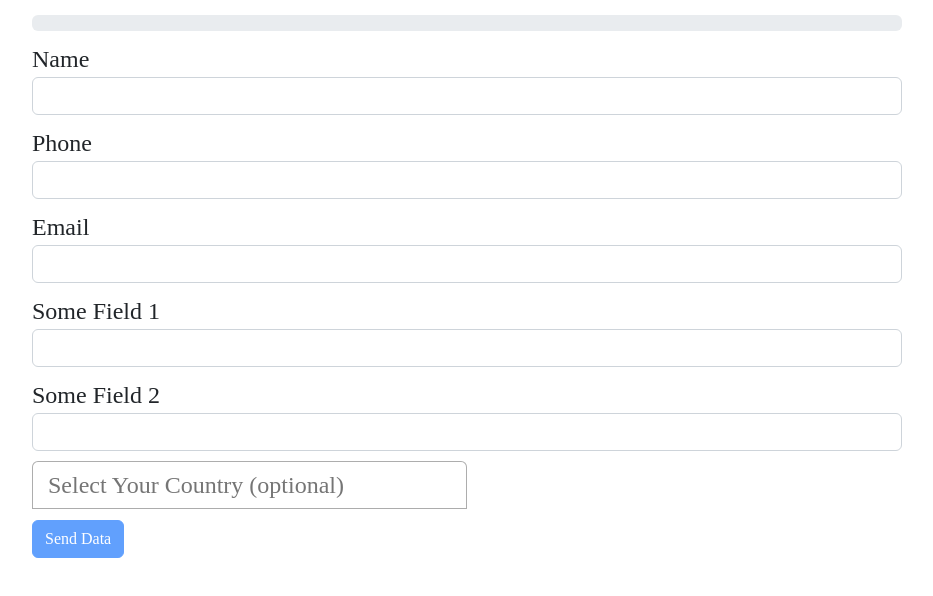
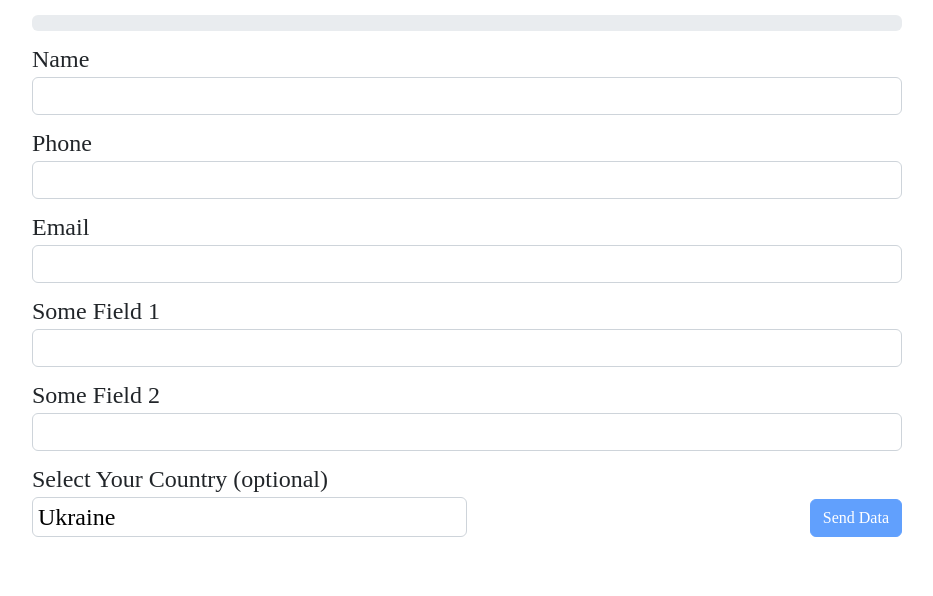
Before and after one commit to VitaliiHoida/vue_VitaliiHoida, a Vue app in the folder homework_4/: page / in a window 1280 px wide. Shown: the top 596 px of the page, without its empty margins (173-1106 px from the left). Built offline with nearby package versions, Linux system fonts and the light colour scheme.

Commit message:
Добавил дропдаун компонент и всунул в форму для наглядности :)

```diff
--- a/homework_4/src/App.vue
+++ b/homework_4/src/App.vue
@@ -15,7 +15,9 @@
         >
         </app-group>
       </div>
-      <app-drop :values="countries"
+      <div class="row-line">
+      <app-drop :values="dropArr"
+                :default_item="def"
                 :shown="shown"
                 @choose-drop="choose($event)"
                 @show-drop="showDrop">
@@ -24,6 +26,7 @@
                   @sendForm="send"
                   >
       </app-button>
+      </div>
     </form>
     <div v-else>
       <table class="table table-bordered">
@@ -85,9 +88,11 @@ export default {
     ],
     result: false,
     /*drop-down*/
-    countries: ['Ukraine', 'Great Britain', 'Poland', 'Orkostan'],
+    dropArr: ['Ukraine', 'Great Britain', 'Poland', 'Orkostan'],
+    def: 'Ukraine',
+    shown: false,
+    /* Значение, в которое записывается выбранный элемент dropdown, для наглядности */
     country: '',
-    shown: false,
   }),
   computed: {
     enabled(){
@@ -104,12 +109,13 @@ export default {
     },
     /* drop-down*/
     choose(e){
+      this.def = e;
       this.country = e;
     },
     showDrop(){
       this.shown = ! this.shown;
     },
-    closeDropdown(){
+    hide(){
       this.shown = false;
     }
   },
@@ -117,6 +123,8 @@ export default {
     this.info.forEach((item) => {
       item.validated = item.pattern.test(item.value);
     });
+    /*сворачиваем дропдаун при клике в любой точке*/
+    document.addEventListener('click', this.hide);
   },
 };
 </script>
@@ -131,4 +139,19 @@ export default {
   max-width: 900px;
   margin: 0 auto;
 }
+
+.row-line{
+  display: flex;
+  justify-content: space-between;
+  flex-wrap: nowrap;
+  margin: 0;
+  padding: 0;
+  flex-direction: row;
+  align-items: end;
+}
+
+.row-line:only-child{
+  flex: 1 0;
+  width: 50%;
+}
 </style>
--- a/homework_4/src/components/AppDrop.vue
+++ b/homework_4/src/components/AppDrop.vue
@@ -3,17 +3,18 @@
        :class="{ 'open-dropdown': shown }"
        >
     <div class="input-wrapper">
+      <label>Select Your Country (optional)</label>
+<!--  @click.stop - запрещает ивент клика по документу для сворачивания списка    -->
       <input
         type="text"
-        placeholder="Select Your Country (optional)"
         class="custom-select"
         readonly="readonly"
-        @click="show"
-        :value="value"
+        @click.stop="show"
+        :value="default_item"
       />
       <i class="fa fa-angle-down" aria-hidden="true"></i>
       <ul class="droplist">
-        <li v-for="(item, i) in values" :key="item" @click="choose(i)">
+        <li v-for="(item, i) in values" :key="item" @click="choose(i)" :class="{'hidden' : item == this.default_item}">
           <span> {{ item }} </span>
         </li>
       </ul>
@@ -24,23 +25,18 @@
 <script>
 export default {
   props: {
-    default: String,
+    default_item: String,
     values: Array,
     shown: Boolean,
-  },
-  data() {
-    return {
-      value: "",
-    };
   },
   methods: {
     show() {
       this.$emit("show-drop");
     },
     choose(i) {
-      this.value = this.values[i];
+      let value = this.values[i];
       this.$emit("show-drop");
-      this.$emit("choose-drop", this.value);
+      this.$emit("choose-drop", value);
     },
   },
 };
@@ -49,30 +45,31 @@ export default {
 <style>
 .custom-select-wrapper .input-wrapper {
   background-color: #fff;
-  border: 1px solid #00000052;
-  border-radius: 6px 6px 0 0;
-  padding: 0 10px;
 }
 
 .custom-select-wrapper .input-wrapper input[type="text"] {
   border: 0;
-  padding: 5px;
+  padding: 1px 5px;
   cursor: pointer;
   outline: none;
   width: 100%;
+  border: 1px solid #ced4da;
+  border-radius: 0.375rem;
+}
+
+.custom-select-wrapper.open-dropdown ul {
+  border: 1px solid #ced4da;
 }
 
 .custom-select-wrapper ul {
-  z-index: 1;
-  border: 1px solid #00000052;
-  border-top: none;
+  border: none;
   list-style: none;
   background-color: #fff;
-  border-radius: 0 0 6px 6px;
+  border-radius: 0.375rem;
   padding: 0;
   height: 0;
   overflow: hidden;
-  margin: 0;
+  margin: 5px 0 0 0;
   transition: 0.1s ease-out;
   position: absolute;
   width: auto;
@@ -83,11 +80,11 @@ export default {
 .custom-select-wrapper ul li {
   line-height: 24px;
   font-size: 24px;
-  padding: 12px 15px;
+  padding: 7px 15px;
 }
 
 .custom-select-wrapper ul li:hover {
-  background-color: #0a58ca;
+  background-color: #0d6efd;
 }
 
 .custom-select-wrapper.open-dropdown ul {
@@ -98,7 +95,6 @@ export default {
 .custom-select-wrapper {
   position: relative;
   cursor: pointer;
-  margin: 10px 0;
   width: 50%;
 }
 
@@ -110,4 +106,8 @@ export default {
 .custom-select-wrapper i {
   transition: 0.9s;
 }
+
+li.hidden{
+  display:none;
+}
 </style>
```
